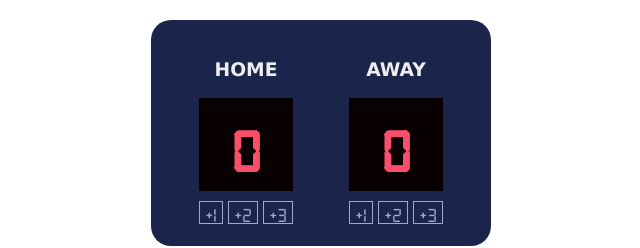
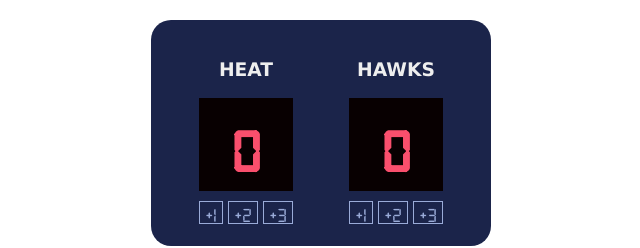
Before and after one commit to timi-ojomo/scoreboard, a plain HTML site: page index.html in a window 1280 px wide. Shown: the full height of the page, 319-959 px from the left. Drawn offline with Linux system fonts and the light colour scheme.

Commit message:
team names updated

```diff
--- a/index.html
+++ b/index.html
@@ -6,7 +6,7 @@
         <div class="container">
             <div>
                 <div class="score">
-                    <h3>HOME</h3>
+                    <h3>HEAT</h3>
                     <h4 id="home-score">0</h4>
                 </div>
                 <div>
@@ -17,7 +17,7 @@
             </div>
             <div>
                 <div class="score">
-                    <h3>AWAY</h3>
+                    <h3>HAWKS</h3>
                     <h4 id="guest-score">0</h4>
                 </div>
                 <div>
```
